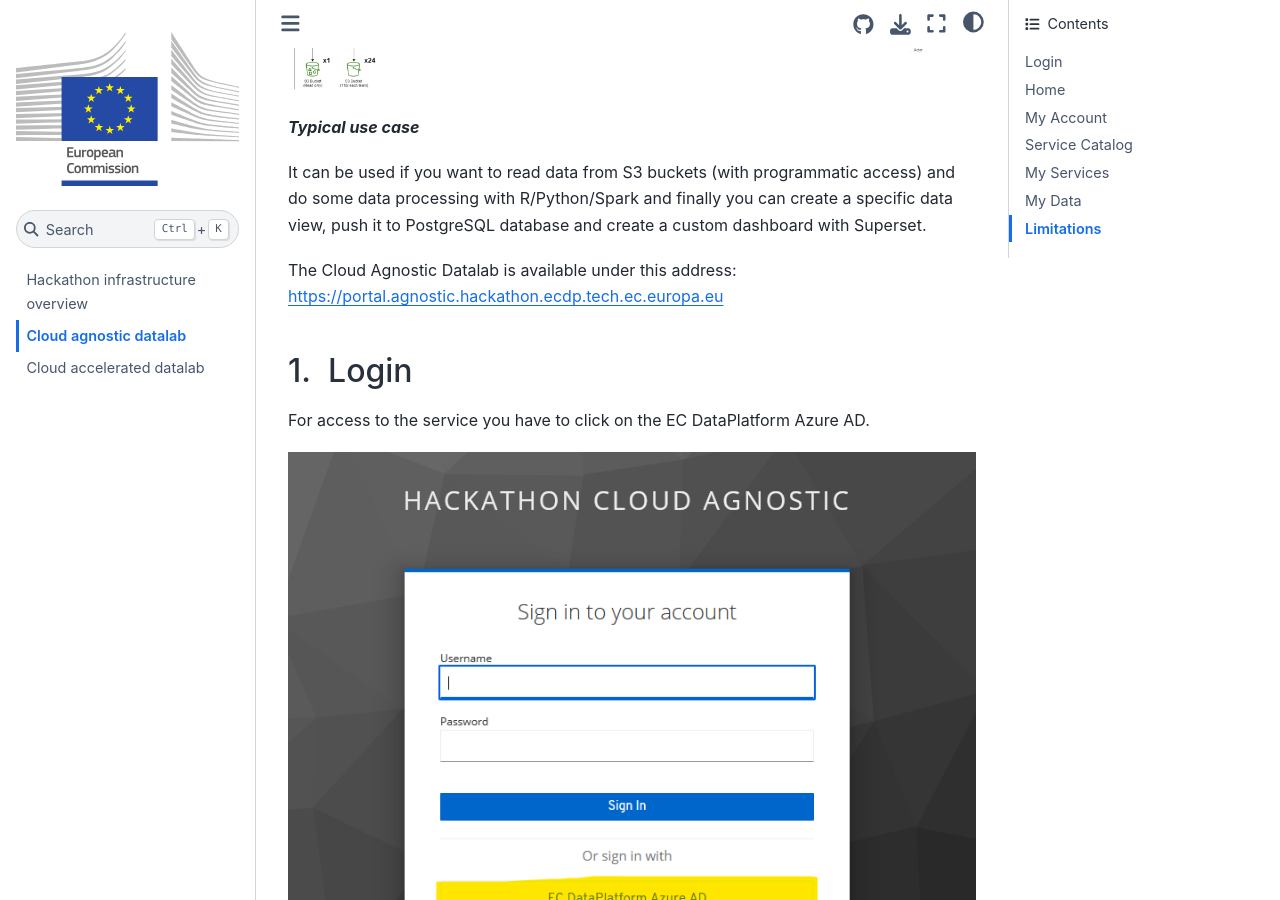
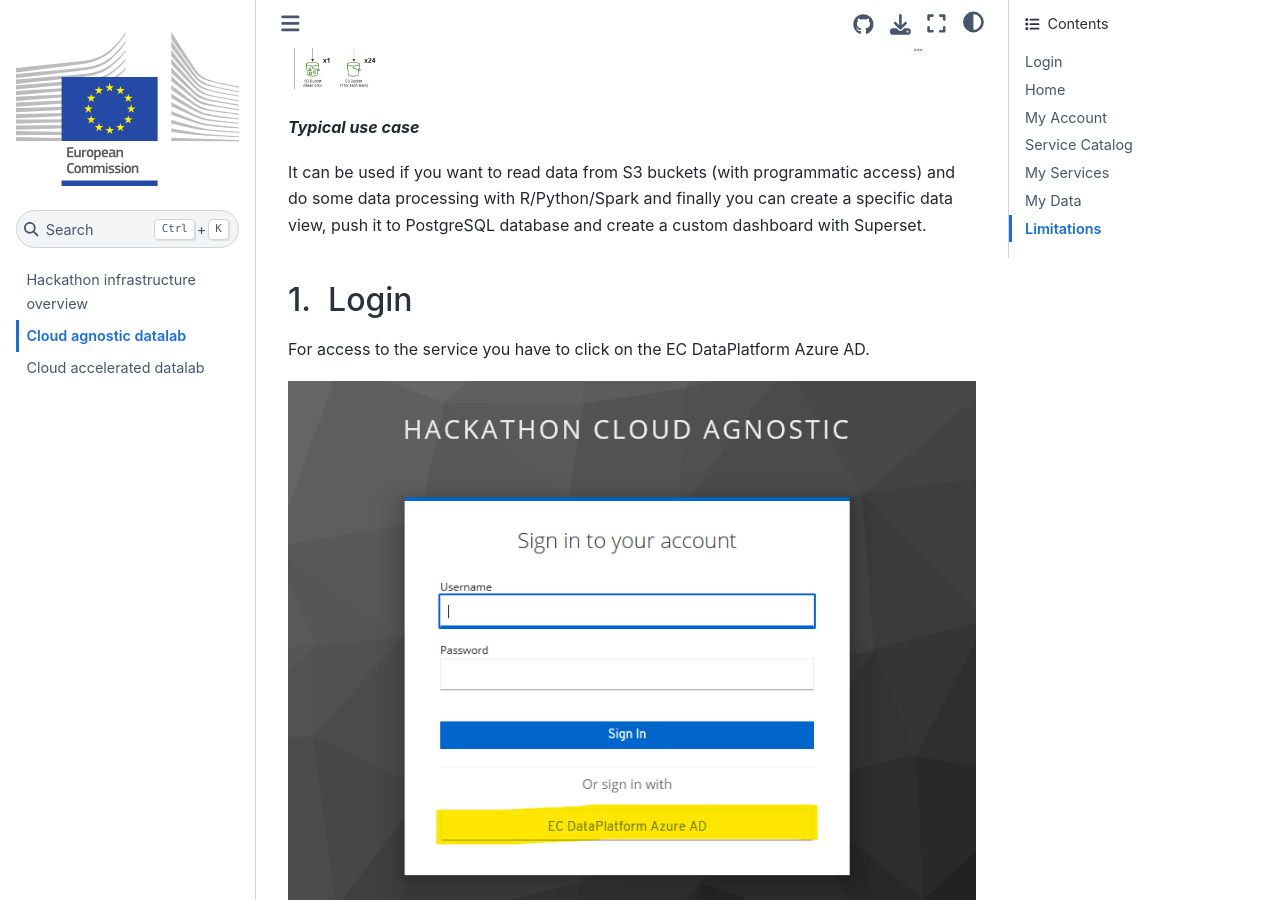
Before and after one commit to eurostat/eubd2023_docs, a Jupyter Book: the page built from cloud-agnostic.md, in a window 1280 px wide and 900 px high, scrolled down 411 px. Built offline with Jupyter Book 1.0.4 settings and Sphinx 7.4.7 and the Sphinx Book theme 1.1.4, drawn with Linux system fonts in a browser that asks for light colours.

Commit message:
Update cloud-agnostic.md

```diff
--- a/cloud-agnostic.md
+++ b/cloud-agnostic.md
@@ -8,7 +8,6 @@ The Cloud Agnostic Datalab is a web service to easily deploy and use containeriz
 
 It can be used if you want to read data from S3 buckets (with programmatic access) and do some data processing with R/Python/Spark and finally you can create a specific data view, push it to PostgreSQL database and create a custom dashboard with Superset.
 
-The Cloud Agnostic Datalab is available under this address: <a href="https://portal.agnostic.hackathon.ecdp.tech.ec.europa.eu" target="_blank">https://portal.agnostic.hackathon.ecdp.tech.ec.europa.eu</a>
 
 ## Login
 
```
